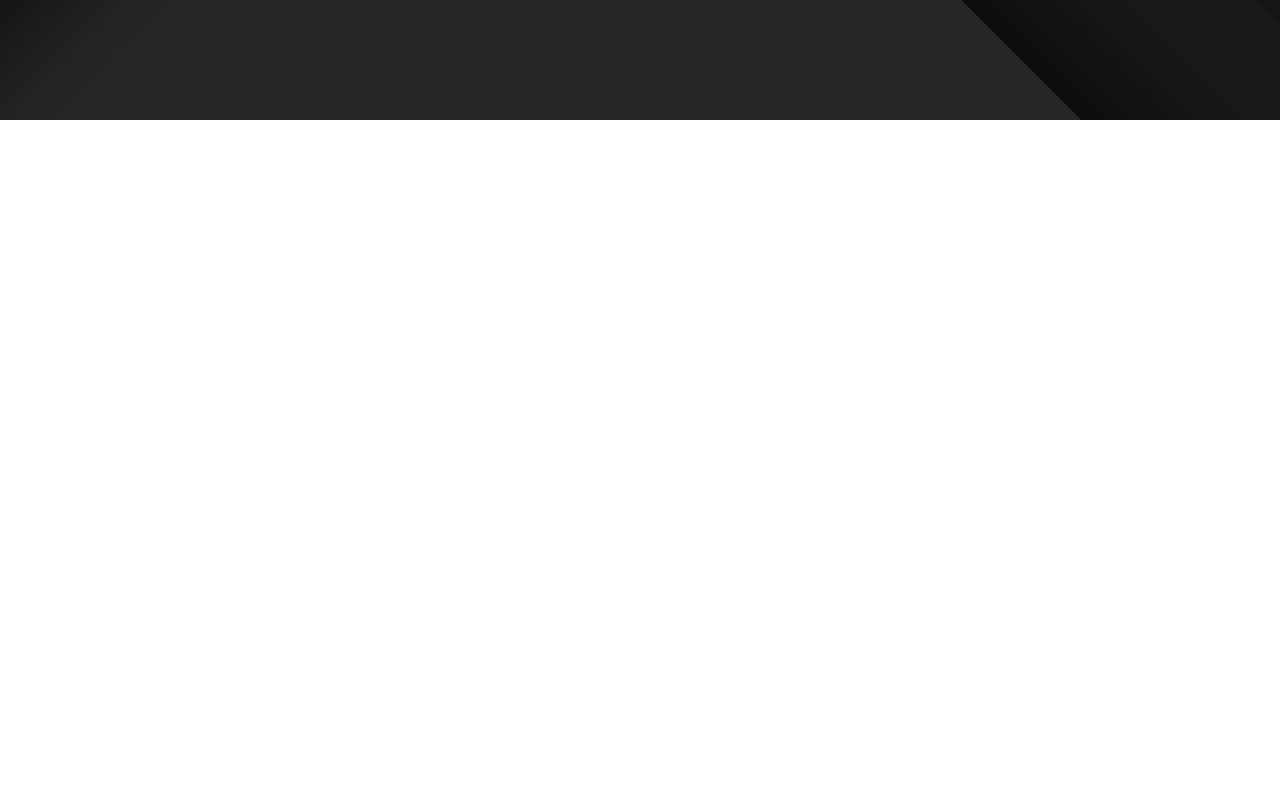
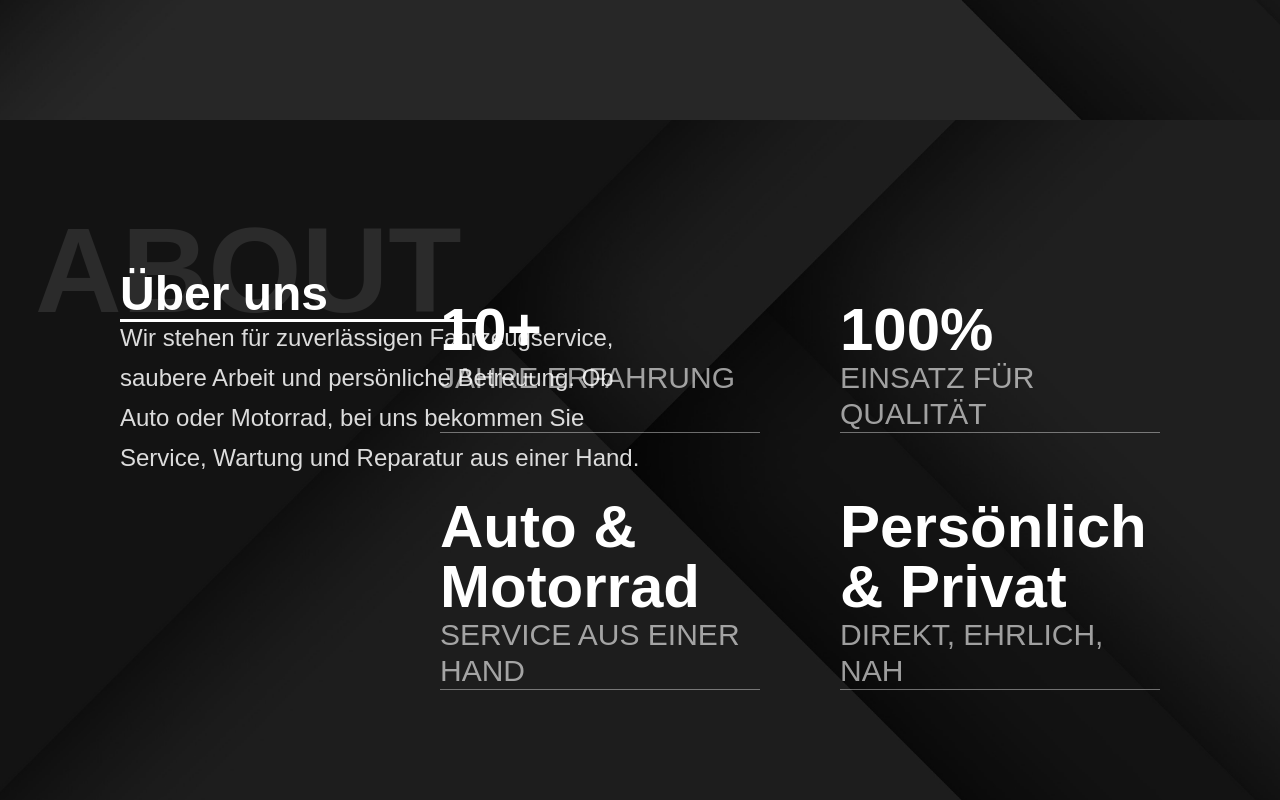
Before and after one commit to AndriyAtWork25/autoservice-ehra, a Next.js app: page / in a window 1280 px wide. Shown: the part 1480-2280 px from the top of the page. Built offline with nearby package versions, Linux system fonts and the light colour scheme; a web font is replaced by a local one.

Commit message:
feat: implement About section with layout and service statistics

```diff
--- a/app/page.tsx
+++ b/app/page.tsx
@@ -162,7 +162,66 @@
   </div>
 
 </section>
-<section id="about" className="min-h-screen"></section>
+<section id="about" className="relative min-h-screen px-10 pt-40 py-20">
+  <img
+    src="/service-bg2.jpg"
+    alt="Über uns Hintergrund"
+    className="absolute inset-0 w-full h-full object-cover -z-10"
+  />
+
+  <div className="absolute inset-0 bg-black/55 -z-10"></div>
+
+  {/* ABOUT Hintergrund */}
+<span className="absolute top-[60px] left-[35px] text-[120px] font-bold text-white/10 select-none">
+  ABOUT
+</span>
+
+{/* linker Bereich */}
+<div className="absolute left-[120px] top-[150px]">
+
+  <h2 className="relative text-5xl font-bold text-white">
+    Über uns
+    <span className="absolute left-0 -bottom-1 h-[3px] w-[70%] bg-white"></span>
+  </h2>
+
+  <p className="mt-12 max-w-[520px] text-2xl leading-10 text-white/85">
+    Wir stehen für zuverlässigen Fahrzeugservice, saubere Arbeit und
+    persönliche Betreuung. Ob Auto oder Motorrad, bei uns bekommen
+    Sie Service, Wartung und Reparatur aus einer Hand.
+  </p>
+
+</div>
+  {/* rechter Statistik-Bereich */}
+  <div className="absolute right-[120px] top-[180px] grid grid-cols-2 gap-x-20 gap-y-16">
+    <div className="w-[320px] border-b border-white/40 pb-8">
+      <h3 className="text-6xl font-bold text-white">10+</h3>
+      <p className="mt-3 text-3xl uppercase text-white/60">
+        Jahre Erfahrung
+      </p>
+    </div>
+
+    <div className="w-[320px] border-b border-white/40 pb-8">
+      <h3 className="text-6xl font-bold text-white">100%</h3>
+      <p className="mt-3 text-3xl uppercase text-white/60">
+        Einsatz für Qualität
+      </p>
+    </div>
+
+    <div className="w-[320px] border-b border-white/40 pb-8">
+      <h3 className="text-6xl font-bold text-white">Auto & Motorrad</h3>
+      <p className="mt-3 text-3xl uppercase text-white/60">
+        Service aus einer Hand
+      </p>
+    </div>
+
+    <div className="w-[320px] border-b border-white/40 pb-8">
+      <h3 className="text-6xl font-bold text-white">Persönlich & Privat</h3>
+      <p className="mt-3 text-3xl uppercase text-white/60">
+        Direkt, ehrlich, nah
+      </p>
+    </div>
+  </div>
+</section>
 <section id="address" className="min-h-screen"></section>
 <section id="contact" className="min-h-screen"></section>
 
```
